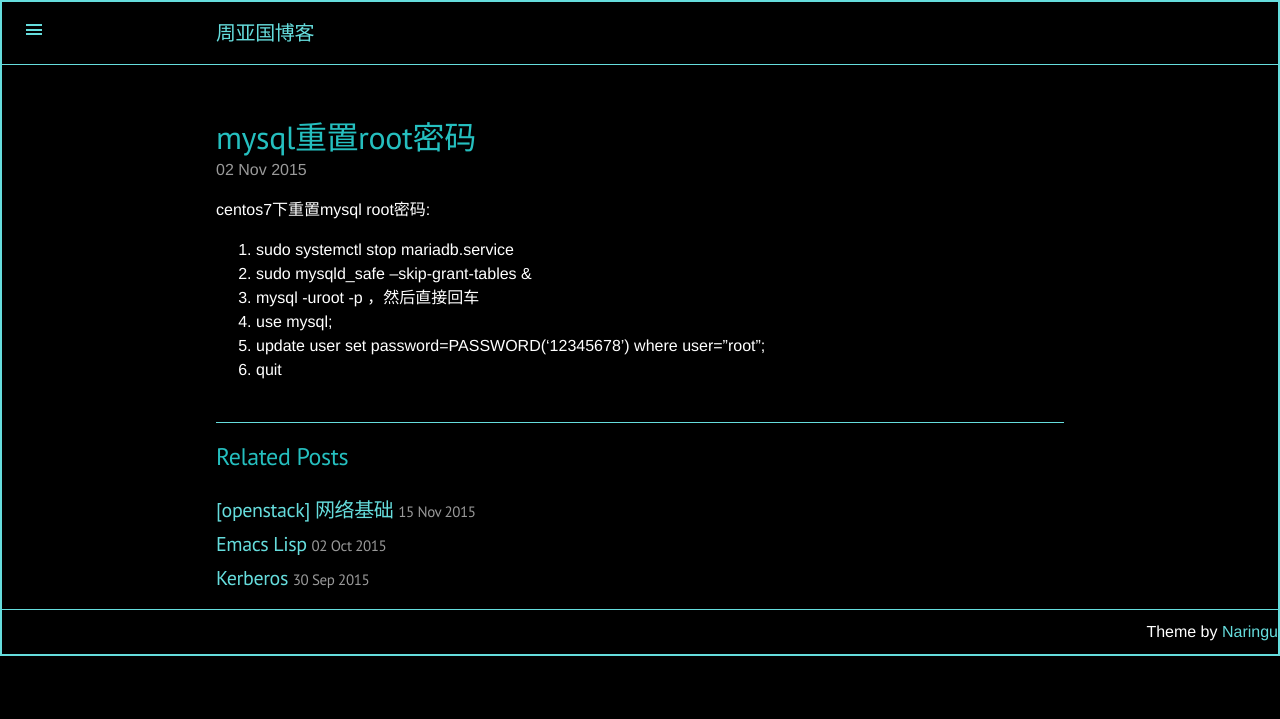
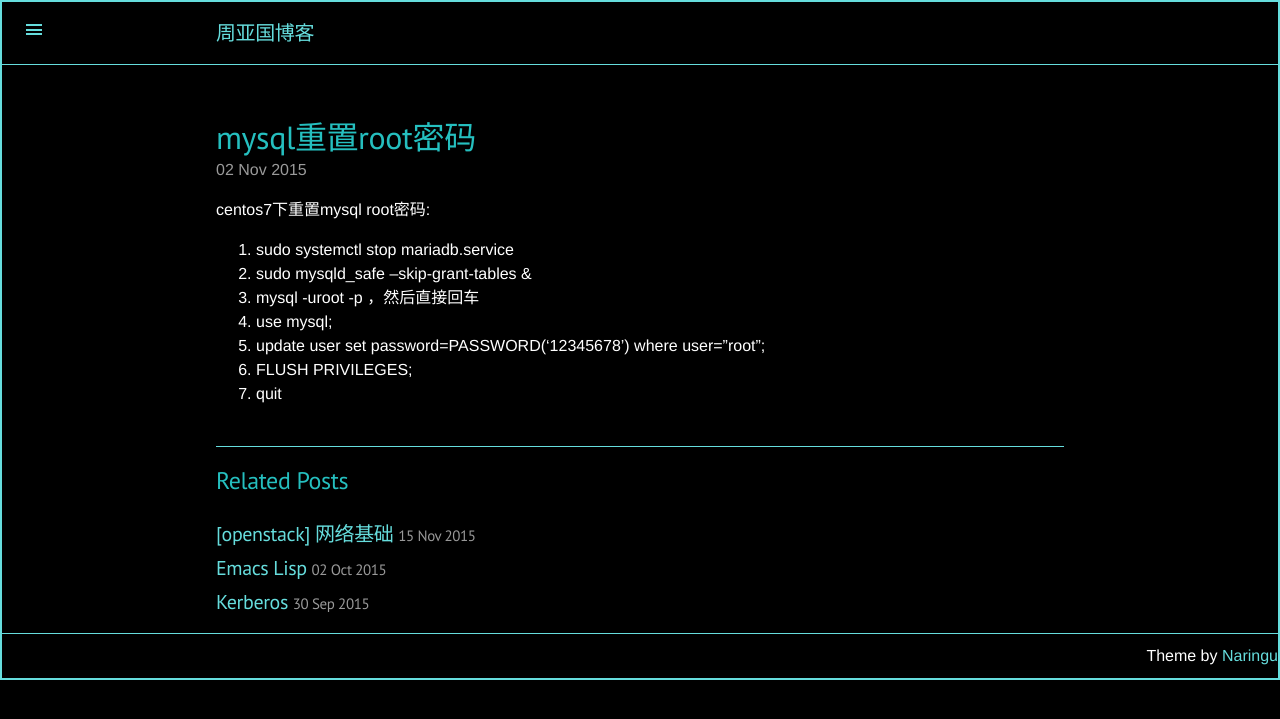
Before and after one commit to CheeseLee/zhouyaguo.github.io, a Jekyll site: the page built from _posts/2015-11-02-mysql-reset-root.md, in a window 1280 px wide. Shown: the top 719 px of the page. Built offline with Jekyll 4.4.1, drawn with Linux system fonts in a browser that asks for light colours; Markdown is read by kramdown in place of the engine named in the settings; comment, search, counter and statistics services are not loaded.

Commit message:
polish mysql

```diff
--- a/_posts/2015-11-02-mysql-reset-root.md
+++ b/_posts/2015-11-02-mysql-reset-root.md
@@ -13,4 +13,5 @@ centos7下重置mysql root密码:
 1. mysql -uroot -p ，然后直接回车
 1. use mysql;
 1. update user set password=PASSWORD('12345678') where user="root";
+1. FLUSH PRIVILEGES;
 1. quit
```
